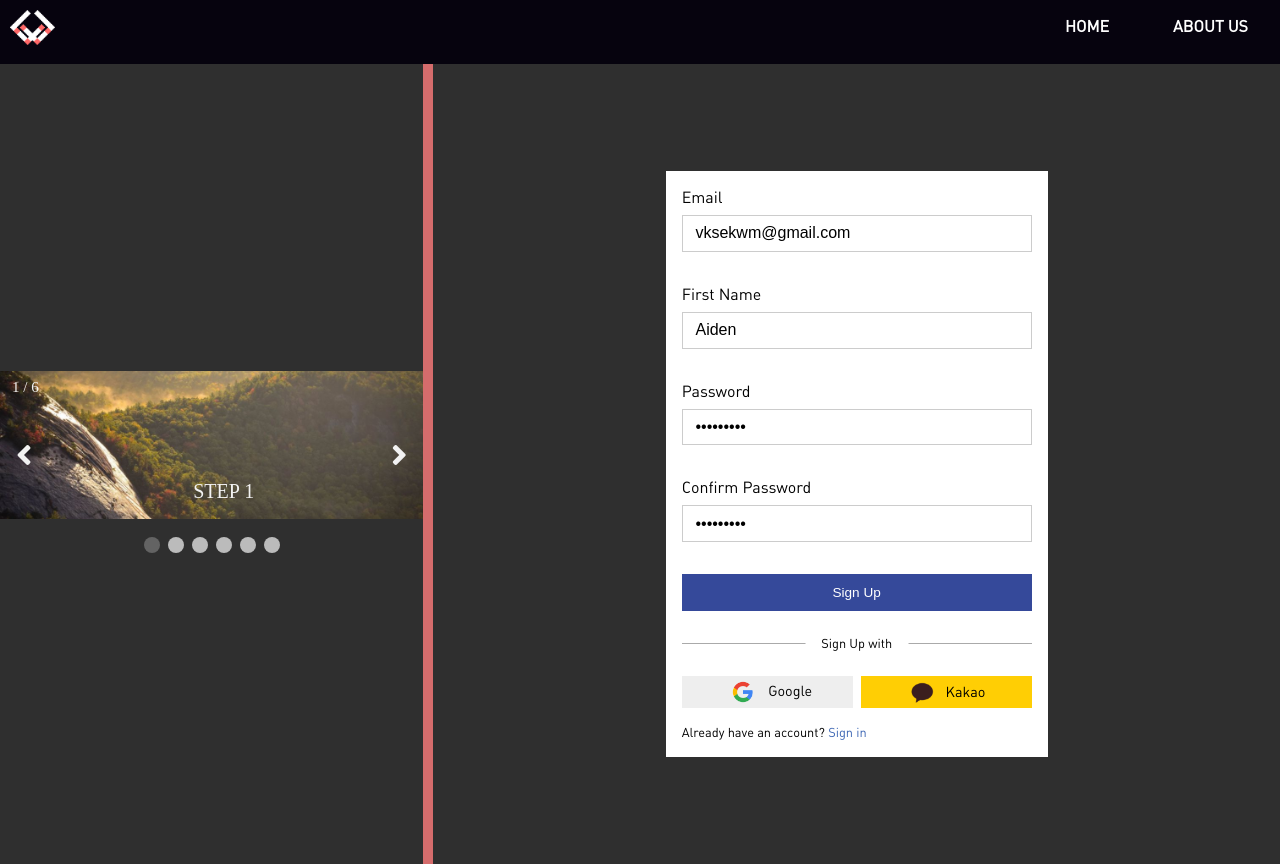
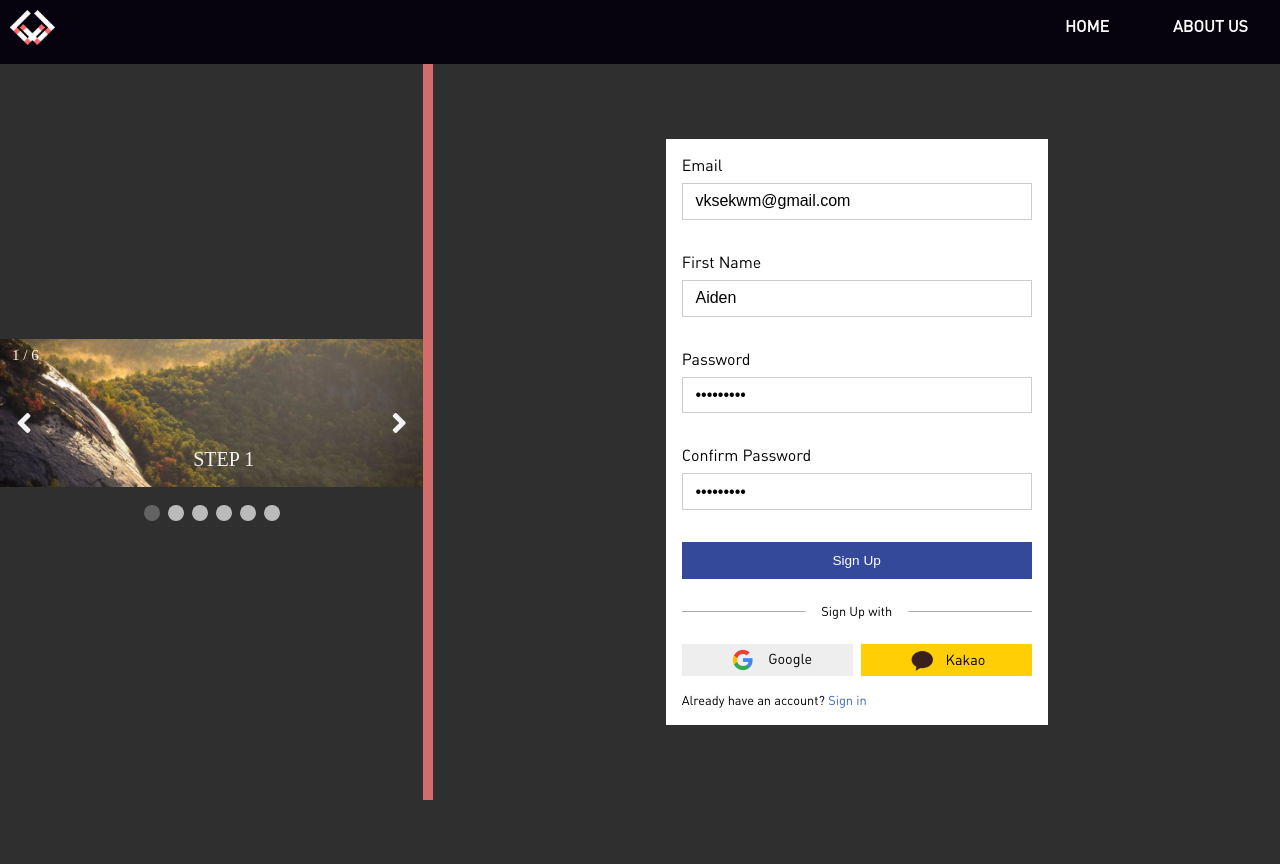
Before and after one commit to Dasol-Jung/WcodingBatch6, a PHP site: page / in a window 1280 px wide. After the commit the page ends 800 px from the top, so only its background shows below. Run offline with PHP 8.4, Linux system fonts and the light colour scheme; style sheets or scripts are compiled from the project's sources; some libraries are stand-ins or nearby versions.

Commit message:
changing main page style

```diff
--- a/public/css/style.css
+++ b/public/css/style.css
@@ -1,7 +1,7 @@
 html,
 body {
   width: 100%;
-  height: 100vh;
+  height: 92vh;
   margin: 0;
 }
 
--- a/public/css/style.scss
+++ b/public/css/style.scss
@@ -1,7 +1,7 @@
 html,
 body {
 	width: 100%;
-	height: 100vh;
+	height: 92vh;
 	margin: 0;
 }
 
```
